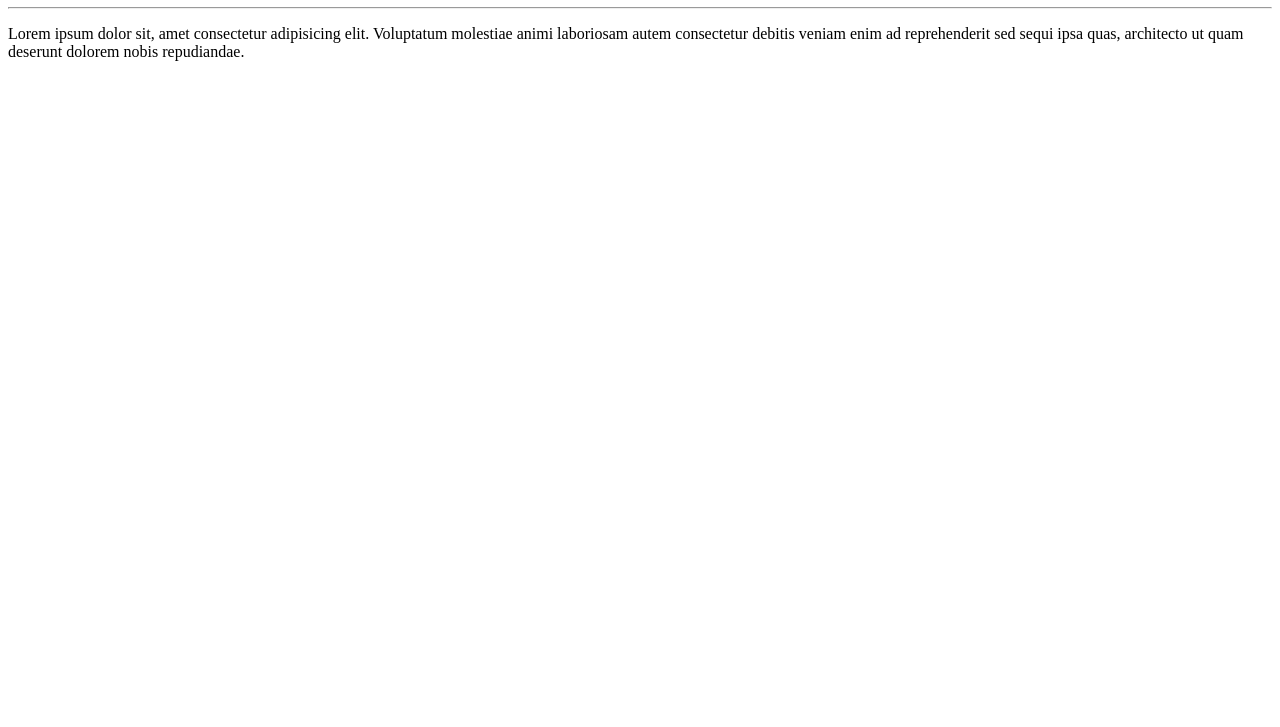
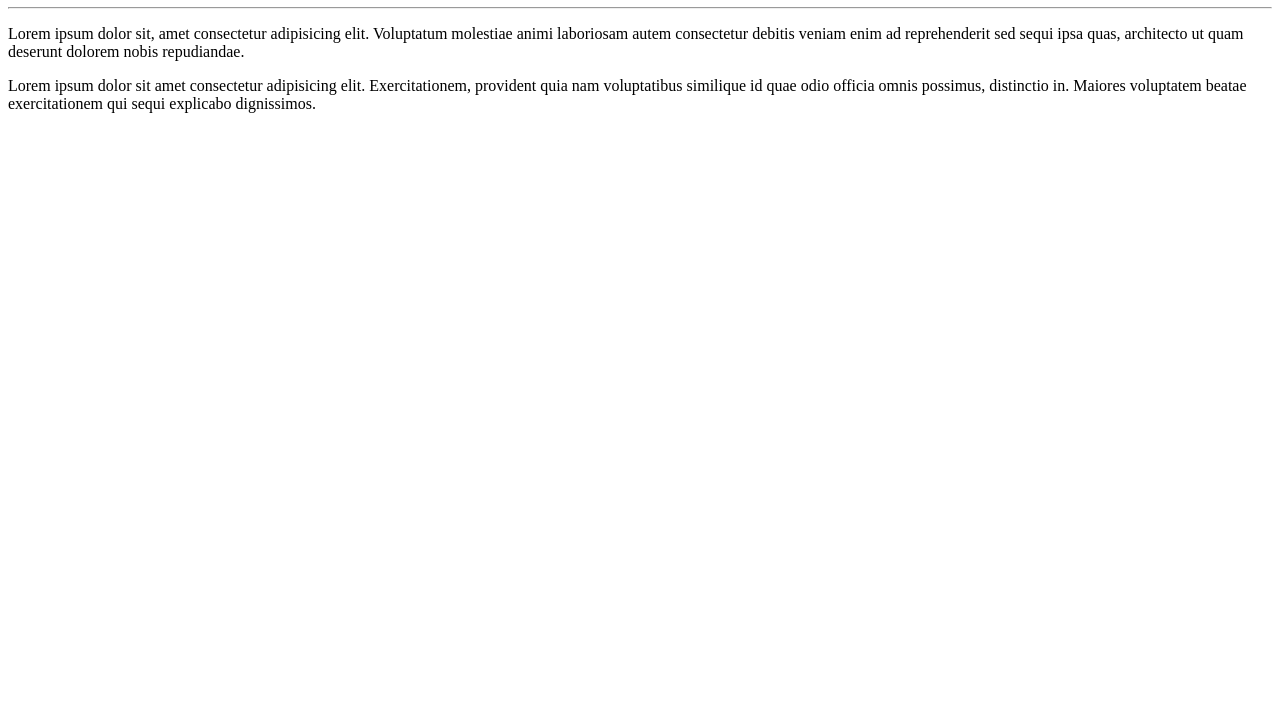
Before and after one commit to daniellcferreira/Ola-Mundo, a plain HTML site: page site-exemplo/index.html in a window 1280 px wide. Shown: the part 73-800 px from the top of the page. Drawn offline with Linux system fonts and the light colour scheme.

Commit message:
adicionei um paragrafo

```diff
--- a/site-exemplo/index.html
+++ b/site-exemplo/index.html
@@ -9,5 +9,6 @@
     <h1>Olá, Mundo!</h1>
     <hr>
     <p>Lorem ipsum dolor sit, amet consectetur adipisicing elit. Voluptatum molestiae animi laboriosam autem consectetur debitis veniam enim ad reprehenderit sed sequi ipsa quas, architecto ut quam deserunt dolorem nobis repudiandae.</p>
+    <p>Lorem ipsum dolor sit amet consectetur adipisicing elit. Exercitationem, provident quia nam voluptatibus similique id quae odio officia omnis possimus, distinctio in. Maiores voluptatem beatae exercitationem qui sequi explicabo dignissimos.</p>
 </body>
 </html>
```
